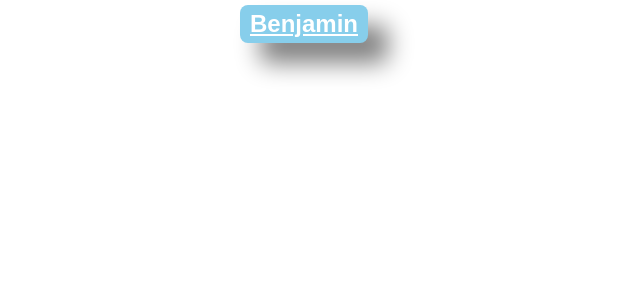
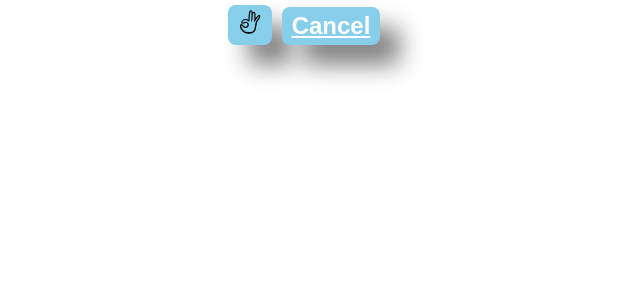
Before and after one commit to mhmscpo/newrep, a React (Create React App) app: page / in a window 1280 px wide. Shown: the top 300 px of the page, without its empty margins (331-971 px from the left). Built offline with nearby package versions, Linux system fonts and the light colour scheme.

Commit message:
Utilisation de la props par défaut children

```diff
--- a/src/App/App.jsx
+++ b/src/App/App.jsx
@@ -5,7 +5,8 @@ import Button from './components/ui/Button/Button'
 function App() {
   return (
     <div className="App">
-      <Button></Button>
+        <Button><img src='/img/9165532_ok_hand_icon.png' alt='Ok'/></Button>
+        <Button text="Cancel"></Button>
     </div>
   );
 }
--- a/src/App/components/ui/Button/Button.jsx
+++ b/src/App/components/ui/Button/Button.jsx
@@ -2,6 +2,11 @@ import React from 'react'
 import style from './Button.module.css'
 
 const Button=(props)=> {
-    return <button className={style.Button}>Benjamin</button>;
+    console.log(props);
+    return (
+        <button className={style.Button}>
+            {undefined !== props.children ? props.children : props.text}
+        </button>
+    );
 }
 export default Button
--- a/src/App/components/ui/Button/Button.module.css
+++ b/src/App/components/ui/Button/Button.module.css
@@ -12,7 +12,10 @@
     margin-right: 10px;
     margin-top: 5px;
 }
-
+.Button img {
+    height: 24px;
+    width: 24px;
+}
 .Button:hover {
     box-shadow: 10px 10px 25px grey;
     border : 1px solid white;
```
Also changed, not shown: public/img/9165532_ok_hand_icon.png (added).
